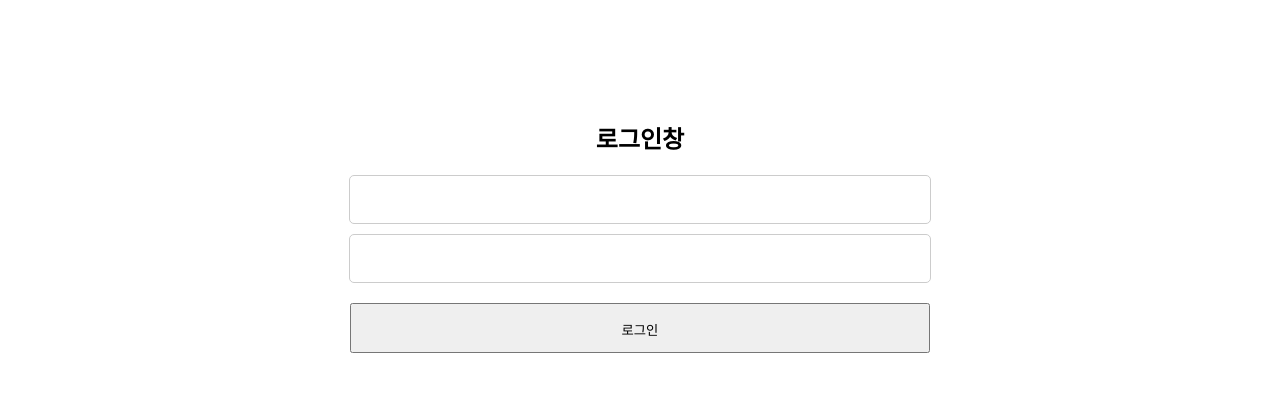
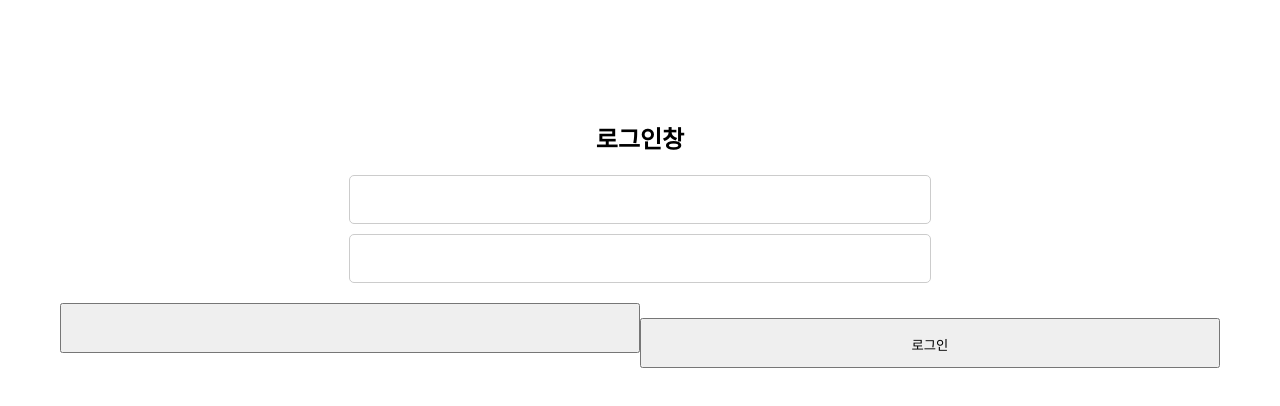
Before and after one commit to VictoryJu/React-NestJs, a React (Create React App) app in the folder client/: page /auth/login in a window 1280 px wide. Shown: the top 406 px of the page. Built offline with nearby package versions, Linux system fonts and the light colour scheme.

Commit message:
React 유저정보 가져오기 기능 제작중

```diff
--- a/client/src/components/auth/Login.tsx
+++ b/client/src/components/auth/Login.tsx
@@ -37,10 +37,13 @@ const login = async (id: string, password: string) => {
 };
 
 const getUserData = async () => {
-  const res = await Api.get("/");
-  console.log("클리=ㄱ했삼");
-
-  console.log(res);
+  try {
+    const res = await Api.get("http://localhost:8000/user/all");
+    console.log(res);
+    console.log("클리=ㄱ했삼");
+  } catch (e) {
+    console.log(e);
+  }
 };
 
 export default class Login extends Component {
@@ -55,8 +58,14 @@ export default class Login extends Component {
           <Input width={550} fontSize={15}></Input>
         </div>
         <div style={{ marginTop: "20px" }}>
+          <button
+            onClick={async () => {
+              await getUserData();
+            }}
+            style={{ width: "580px", height: "50px" }}
+          ></button>
           <LoginButton
-            onClick={async (): Promise<any> => {
+            onClick={async () => {
               await getUserData();
             }}
             width={580}
```
Also changed, not shown: 2 other files (tests, documents, lock files or other folders).
